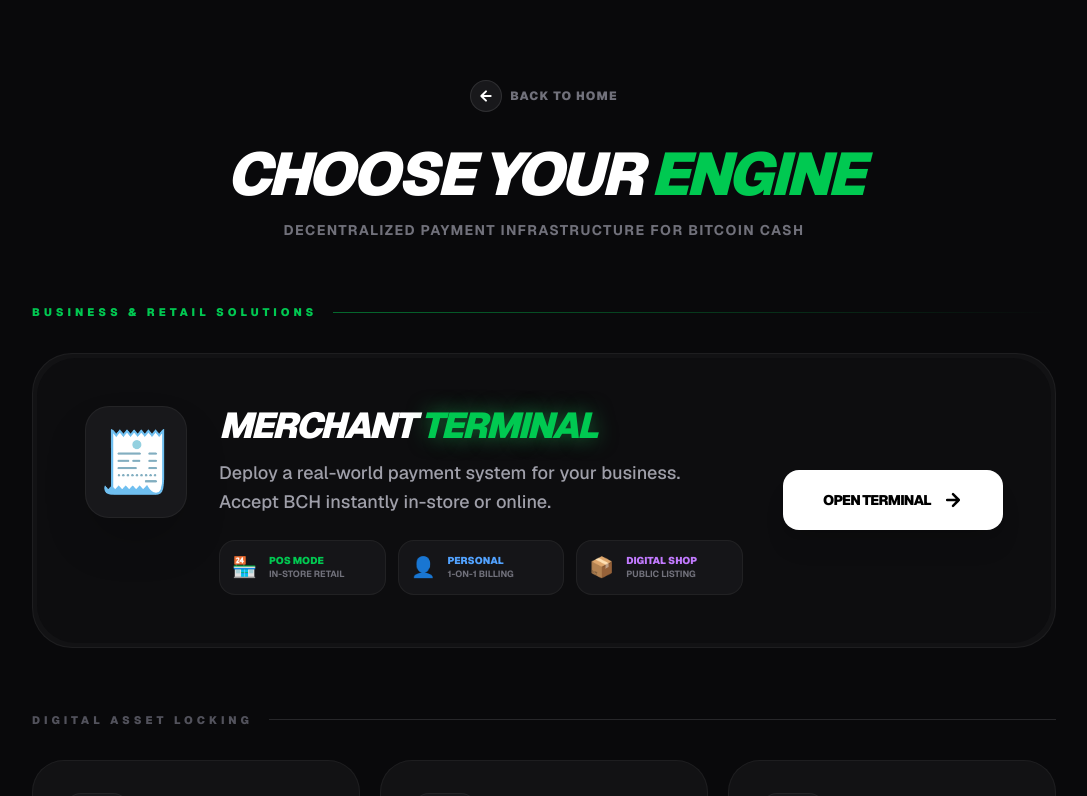
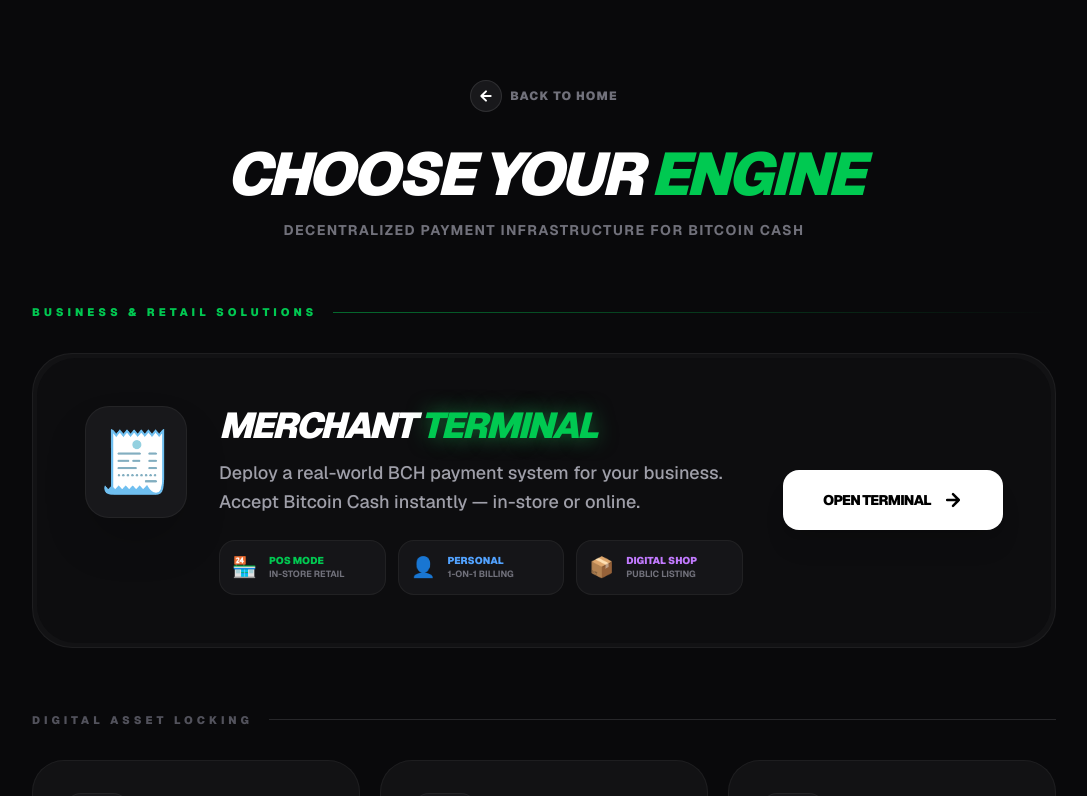
Before and after one commit to saleemm1/payonce-cash, a Next.js app: page /create in a window 1280 px wide. Shown: the top 796 px of the page, without its empty margins (96-1183 px from the left). Built offline with nearby package versions, Linux system fonts and the light colour scheme.

Commit message:
Update page.js

```diff
--- a/app/create/page.js
+++ b/app/create/page.js
@@ -60,7 +60,8 @@ export default function CreatePage() {
                     Merchant <span className="text-green-500 text-shadow-glow">Terminal</span>
                    </h3>
                    <p className="text-zinc-400 text-lg font-medium leading-relaxed max-w-xl mb-6">
-                     Deploy a real-world payment system for your business. Accept BCH instantly in-store or online.
+                     Deploy a real-world BCH payment system for your business.
+Accept Bitcoin Cash instantly — in-store or online.
                    </p>
 
                    {/* 3 Modes Grid */}
```
